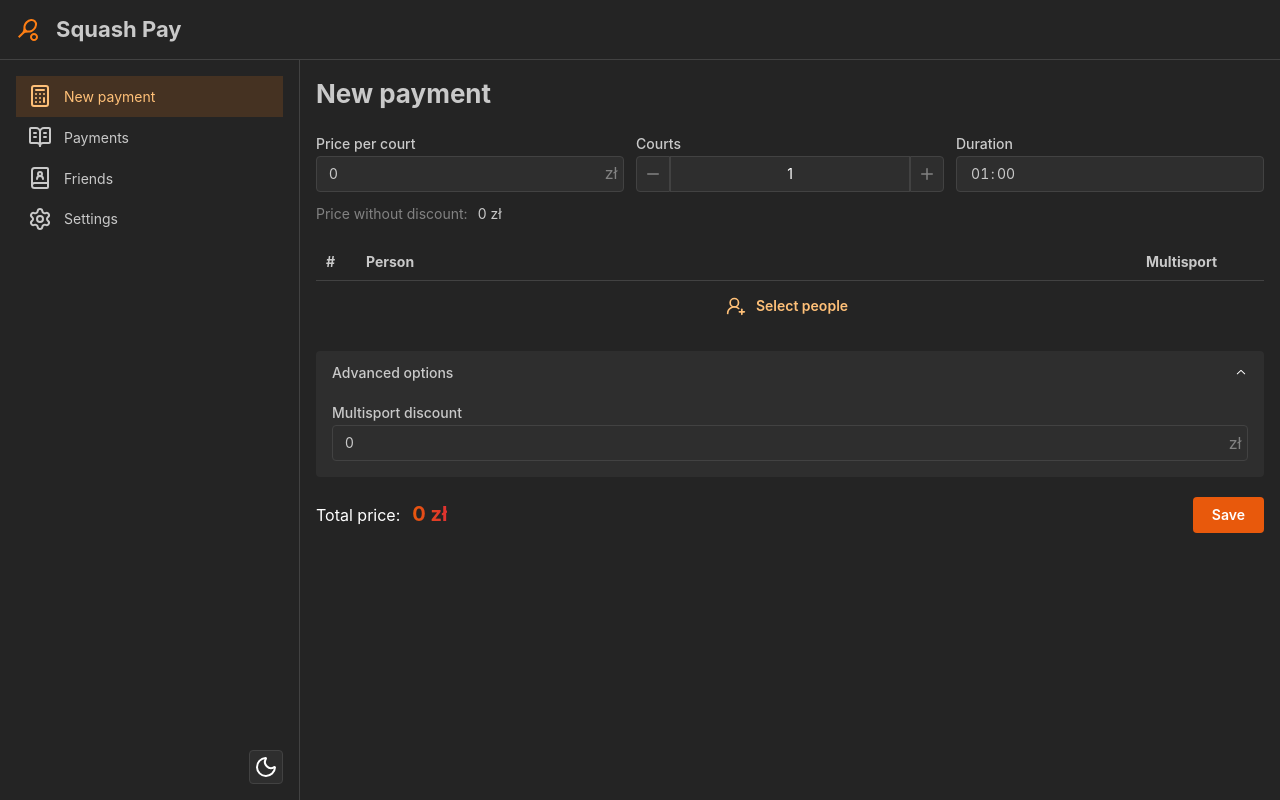
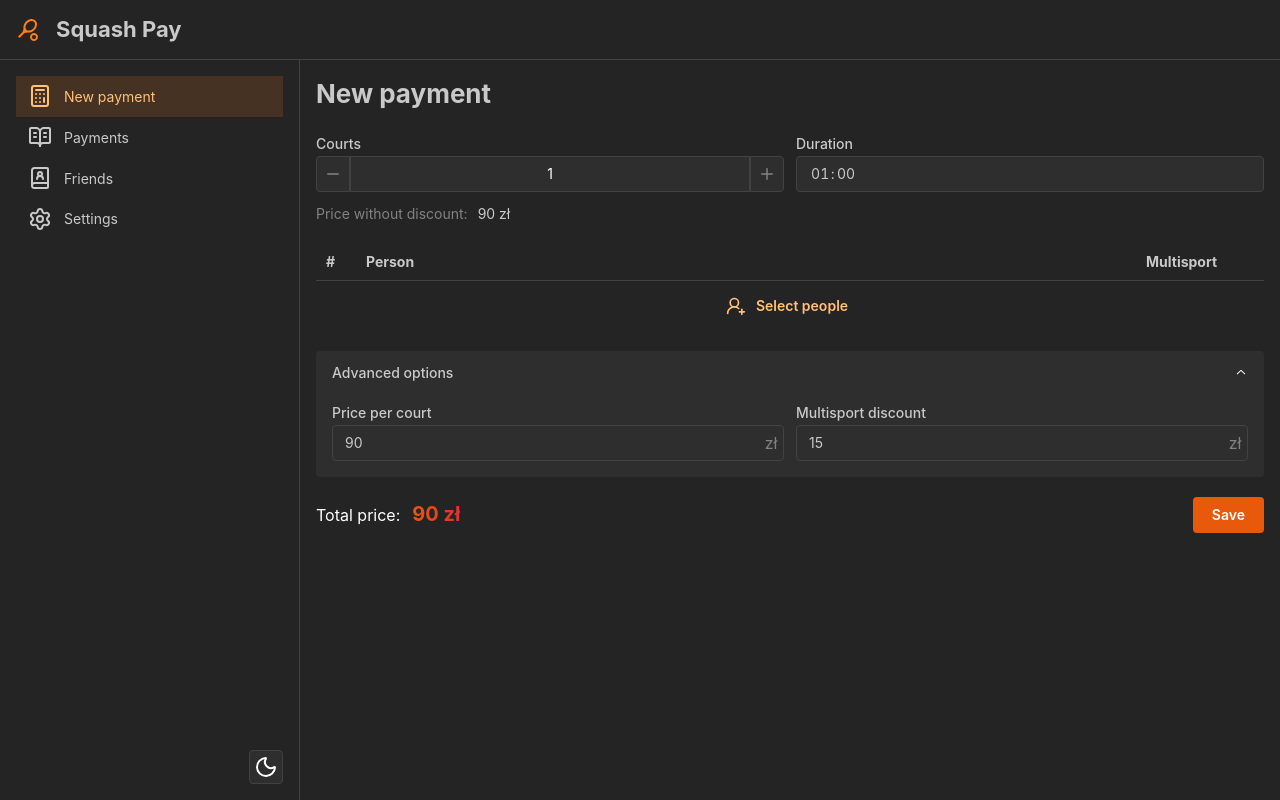
Before and after one commit to danyavol/squash-pay, a React (Vite) app: page /new in a window 1280 px wide. Both pictures are taken after a click on the button "Advanced options". Built offline with nearby package versions, Linux system fonts and the light colour scheme.

Commit message:
Move price per court down

```diff
--- a/src/components/FriendsSelector/FriendsSelector.tsx
+++ b/src/components/FriendsSelector/FriendsSelector.tsx
@@ -22,7 +22,7 @@ export const FriendsSelector = () => {
   };
 
   return (
-    <Flex direction="column" justify="stretch">
+    <Flex direction="column-reverse" justify="stretch">
       {allFriends.map((friend) => {
         const isSelected = !!selectedFriends.find(
           (f) => f.friendId === friend.id,
--- a/src/pages/NewPayment/NewPayment.tsx
+++ b/src/pages/NewPayment/NewPayment.tsx
@@ -92,16 +92,6 @@ export const NewPayment = () => {
         <Title order={2}>New payment</Title>
         <Stack gap="sm">
           <Group gap="sm" grow align="start">
-            <NumberInput
-              label="Price per court"
-              decimalScale={2}
-              allowNegative={false}
-              rightSection={"zł"}
-              value={courtPrice}
-              onChange={(value) =>
-                setValue("courtPrice", typeof value === "string" ? 0 : value)
-              }
-            />
             <NumberIncrementor
               value={courtsNumber}
               decrease={decreaseCourtsNumber}
@@ -195,6 +185,20 @@ export const NewPayment = () => {
               </Text>
             </Accordion.Control>
             <Accordion.Panel>
+              <Group gap="sm" grow align="start">
+                <NumberInput
+                  label="Price per court"
+                  decimalScale={2}
+                  allowNegative={false}
+                  rightSection={"zł"}
+                  value={courtPrice}
+                  onChange={(value) =>
+                    setValue(
+                      "courtPrice",
+                      typeof value === "string" ? 0 : value,
+                    )
+                  }
+                />
                 <NumberInput
                   label="Multisport discount"
                   decimalScale={2}
@@ -208,6 +212,7 @@ export const NewPayment = () => {
                     )
                   }
                 />
+              </Group>
             </Accordion.Panel>
           </Accordion.Item>
         </Accordion>
--- a/src/state/new-payment-store.ts
+++ b/src/state/new-payment-store.ts
@@ -28,9 +28,9 @@ export const durationPresets = [
 ];
 
 export const defaultNewPaymentValues = {
-  courtPrice: 0,
+  courtPrice: 90,
   courtsNumber: 1,
-  multisportDiscount: 0,
+  multisportDiscount: 15,
   duration: durationPresets[1],
   friends: [],
 };
```
Lines whose indentation alone changed are shown as unchanged.
